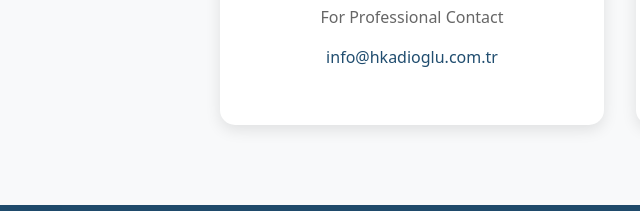
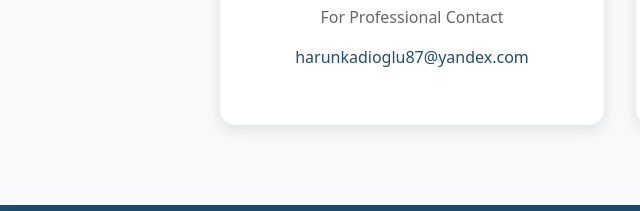
Before and after one commit to HarunKadioglu/Harun-Website, a plain HTML site: page contact.html in a window 1280 px wide. Shown: the part 337-548 px from the top of the page, 0-640 px from the left. Drawn offline with nearby package versions, Linux system fonts and the light colour scheme.

Commit message:
mail adresi güncellendi.

```diff
--- a/contact.html
+++ b/contact.html
@@ -64,8 +64,8 @@
                             </div>
                             <h3>E-mail</h3>
                             <p>For Professional Contact</p>
-                            <a href="mailto:info@hkadioglu.com.tr" class="contact-link">
-                                info@hkadioglu.com.tr
+                            <a href="mailto:harunkadioglu87@yandex.com" class="contact-link">
+                                harunkadioglu87@yandex.com
                             </a>
                         </div>
 
```
